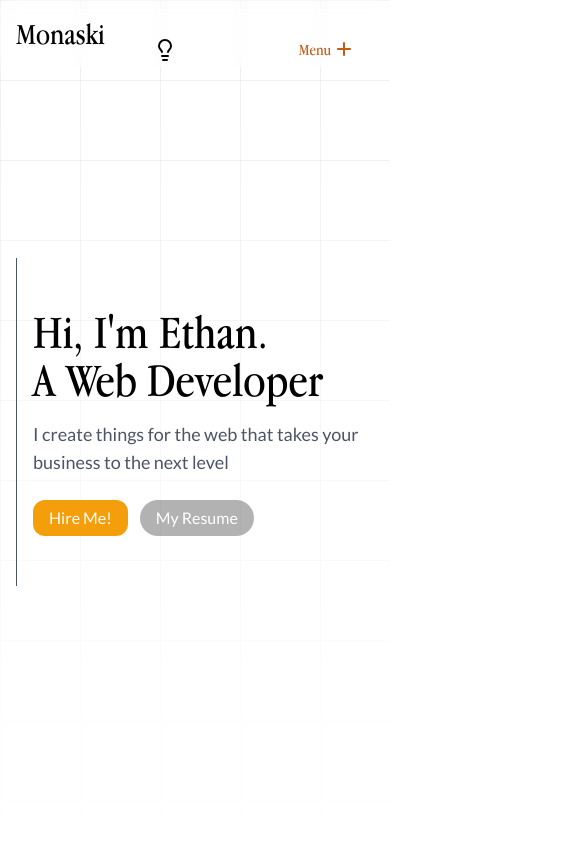
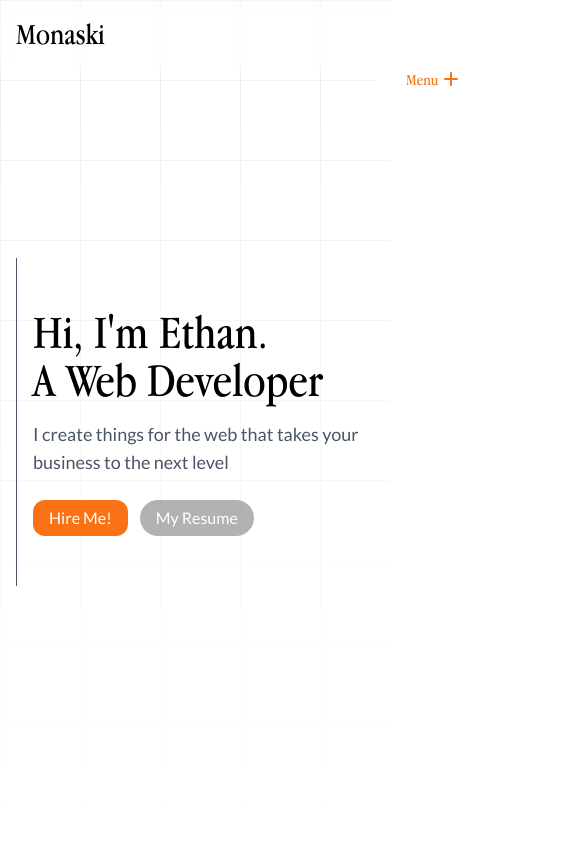
Before and after one commit to skidev101/my-portfolio, a Next.js app: page / in a window 390 px wide. Shown: the top 844 px of the page, 585 px wide, since content can reach past the window. Built offline with nearby package versions, Linux system fonts and the light colour scheme.

Commit message:
modified mobile nav

```diff
--- a/app/globals.css
+++ b/app/globals.css
@@ -9,7 +9,7 @@
   --card-foreground: oklch(0.2046 0 0);
   --popover: oklch(0.9911 0 0);
   --popover-foreground: oklch(0.4386 0 0);
-  --primary: oklch(0.7686 0.1647 70.0804);
+  --primary: oklch(70.485% 0.18669 47.592);
   --primary-foreground: oklch(0.2626 0.0147 166.4589);
   --secondary: oklch(0.994 0 0);
   --secondary-foreground: oklch(0.2046 0 0);
--- a/components/Hero.tsx
+++ b/components/Hero.tsx
@@ -70,7 +70,9 @@ const Hero = () => {
             </motion.p>
 
             <div className="flex mt-6 gap-3">
-              <Button className="px-4 py-2 text-md hover:scale-x-105 origin-left text-white transition-all duration-150 hover:cursor-pointer rounded-xl">
+              <Button
+              onClick={() => console.log("hire me!!")}
+              className="px-4 py-2 text-md hover:scale-x-105 origin-left text-white transition-all duration-150 hover:cursor-pointer rounded-xl">
                 Hire Me!
               </Button>
               <Button className="px-4 py-2 text-md hover:scale-x-108 origin-left text-white bg-black/30 hover:bg-black dark:bg-gray-600 transition-all duration-150 hover:cursor-pointer rounded-full">
--- a/components/ModeToggle.tsx
+++ b/components/ModeToggle.tsx
@@ -5,7 +5,7 @@ import { Lightbulb, Moon } from "lucide-react"
 import { useTheme } from "next-themes"
 import { Button } from "@/components/ui/button"
 
-export function ModeToggle() {
+export function ModeToggle({ className }: { className?: string }) {
   const { theme, setTheme } = useTheme()
 
   const toggleTheme = () => {
@@ -17,7 +17,7 @@ export function ModeToggle() {
       variant="ghost"
       size="icon"
       onClick={toggleTheme}
-      className="relative hover:cursor-pointer rounded-full"
+      className={`relative hover:cursor-pointer rounded-full ${ className }`}
     >
       <Lightbulb className="size-6 rotate-0 scale-100 transition-all dark:-rotate-90 dark:scale-0" />
       <Moon className="absolute size-6 rotate-90 scale-0 transition-all dark:rotate-0 dark:scale-100" />
--- a/components/Navbar.tsx
+++ b/components/Navbar.tsx
@@ -36,8 +36,8 @@ const Navbar = () => {
   ];
 
   return (
-    <>
-    <nav className="fixed z-10 top-0 w-full flex justify-between items-center p-4 backdrop-blur-sm">
+    <div className="relative">
+    <nav className="fixed z-20 top-0 w-full flex justify-between items-center p-4 backdrop-blur-sm">
       <h1 className="text-3xl font-heading">Monaski</h1>
 
       <div className="hidden sm:flex gap-3 items-center border border-gray-500 backdrop-blur-2xl rounded-3xl px-5 py-2 bg-white/70 dark:bg-black/50 text-gray-700 dark:text-gray-300">
@@ -67,26 +67,29 @@ const Navbar = () => {
       </div>
 
     </nav>
-      {/* <div style={{ height: "100vh", background: "#1a1a1a" }}> */}
+    <div className="fixed top-10 right-4 z-20 block sm:hidden">
+
         <StaggeredMenu
-          isFixed={true}
+          isFixed={false}
           position="right"
           items={menuItems}
           socialItems={socialItems}
           displaySocials={true}
           displayItemNumbering={true}
-          menuButtonColor="#C55A11"
-          openMenuButtonColor="#C55A11"
+          menuButtonColor="#F97316"
+          openMenuButtonColor="#F97316"
           changeMenuColorOnOpen={true}
           colors={["#C55A11", "#F97316"]}
-          // logoUrl="/logo.png"
-          accentColor="#C55A11"
+          accentColor="#F97316"
           onMenuOpen={() => console.log("Menu opened")}
           onMenuClose={() => console.log("Menu closed")}
           className="font-heading sm:hidden"
+          renderMenuContent={(isOpen) => (
+            isOpen && <ModeToggle className="text-black dark:text-white" />
+          )}
         />
-      {/* </div> */}
-    </>
+      </div>
+    </div>
   );
 };
 
--- a/components/Projects.tsx
+++ b/components/Projects.tsx
@@ -1,8 +1,47 @@
+"use client"
+
+import { FileText, Github, Linkedin, Twitter } from "lucide-react";
+import { ModeToggle } from "./ModeToggle";
+import StaggeredMenu from "./StaggeredMenu";
 
 const Projects = () => {
+  const menuItems = [
+      { label: "Home", ariaLabel: "Go to home page", link: "/" },
+      { label: "About", ariaLabel: "Learn about us", link: "/about" },
+      { label: "Services", ariaLabel: "View our services", link: "/services" },
+      { label: "Contact", ariaLabel: "Get in touch", link: "/contact" },
+    ];
+
+    const socialItems = [
+      { label: "Twitter", icon: <Twitter className="size-5" />, link: "https://x.com/monaski_" },
+      { label: "GitHub", icon: <Github className="size-5" />, link: "https://github.com/skidev101" },
+      { label: "LinkedIn", icon: <Linkedin className="size-5" />, link: "https://linkedin.com/in/ojomonaethaninedu" },
+      { label: "Resume", icon: <FileText className="size-5" />, link: "http://example.com/resume.pdf" },
+    ];
+
+
+
   return (
     <section className="relative flex justify-center flex-col min-h-screen font-sans-serif">
-      <h1>hello world</h1>
+      <StaggeredMenu
+          isFixed={false}
+          position="right"
+          items={menuItems}
+          socialItems={socialItems}
+          displaySocials={true}
+          displayItemNumbering={true}
+          menuButtonColor="#F97316"
+          openMenuButtonColor="#F97316"
+          changeMenuColorOnOpen={true}
+          colors={["#C55A11", "#F97316"]}
+          accentColor="#F97316"
+          onMenuOpen={() => console.log("Menu opened")}
+          onMenuClose={() => console.log("Menu closed")}
+          className="font-heading sm:hidden"
+          renderMenuContent={(isOpen) => (
+            isOpen && <ModeToggle className="text-black dark:text-white" />
+          )}
+        />
     </section>
   );
 };
--- a/components/StaggeredMenu.tsx
+++ b/components/StaggeredMenu.tsx
@@ -1,4 +1,4 @@
-"use client";
+// "use client";
 
 import React, { useCallback, useLayoutEffect, useRef, useState } from "react";
 import { gsap } from "gsap";
@@ -30,6 +30,7 @@ export interface StaggeredMenuProps {
   changeMenuColorOnOpen?: boolean;
   onMenuOpen?: () => void;
   onMenuClose?: () => void;
+  renderMenuContent?: (isOpen: boolean) => React.ReactNode;
 }
 
 export const StaggeredMenu: React.FC<StaggeredMenuProps> = ({
@@ -48,6 +49,7 @@ export const StaggeredMenu: React.FC<StaggeredMenuProps> = ({
   isFixed = false,
   onMenuOpen,
   onMenuClose,
+  renderMenuContent,
 }: StaggeredMenuProps) => {
   const [open, setOpen] = useState(false);
   const openRef = useRef(false);
@@ -408,10 +410,10 @@ export const StaggeredMenu: React.FC<StaggeredMenuProps> = ({
 
   return (
     <div
-      className={`sm-scope z-40 sm:z-0 ${
+      className={`sm-scope z-10 ${
         isFixed
           ? "fixed top-0 left-0 w-screen h-screen overflow-hidden"
-          : "w-full h-full"
+          : "w-full"
       }`}
     >
       <div
@@ -456,11 +458,18 @@ export const StaggeredMenu: React.FC<StaggeredMenuProps> = ({
           className="staggered-menu-header absolute top-0 left-0 w-full flex items-center justify-between p-[2em] bg-transparent pointer-events-none z-20"
           aria-label="Main navigation header"
         >
+         <div
+            className={`transition-all duration-300 delay-[400ms] ${
+              open ? "opacity-100" : "opacity-0"
+            }`}
+          >
+            {renderMenuContent?.(open)}
+          </div>
           <div
             className="sm-logo flex items-center select-none pointer-events-auto"
             aria-label="Logo"
           >
-            {logoUrl && (
+            {/* {logoUrl && (
               <img
                 src={logoUrl}
                 alt="Logo"
@@ -469,11 +478,8 @@ export const StaggeredMenu: React.FC<StaggeredMenuProps> = ({
                 width={110}
                 height={24}
               />
-            )}
+            )} */}
           </div>
-
-      {onMenuOpen && <ModeToggle />}
-
 
           <button
             ref={toggleBtnRef}
@@ -526,11 +532,10 @@ export const StaggeredMenu: React.FC<StaggeredMenuProps> = ({
         <aside
           id="staggered-menu-panel"
           ref={panelRef}
-          className="staggered-menu-panel absolute top-0 right-0 h-full bg-white flex flex-col p-[6em_2em_2em_2em] overflow-y-auto z-10 backdrop-blur-[12px]"
+          className="absolute top-0 right-0 h-full bg-white dark:bg-black/90 pl-10 pt-[6em] flex flex-col overflow-y-auto z-10 backdrop-blur-[12px]"
           style={{ WebkitBackdropFilter: "blur(12px)" }}
           aria-hidden={!open}
         >
-
           <div className="sm-panel-inner flex-1 flex flex-col gap-5">
             <ul
               className="sm-panel-list list-none m-0 p-0 flex flex-col gap-2"
@@ -544,7 +549,7 @@ export const StaggeredMenu: React.FC<StaggeredMenuProps> = ({
                     key={it.label + idx}
                   >
                     <a
-                      className="sm-panel-item relative text-black font-semibold text-[4rem] cursor-pointer leading-none tracking-[-2px] uppercase transition-[background,color] duration-150 ease-linear inline-block no-underline pr-[1.4em]"
+                      className=" relative text-black dark:text-white font-semibold text-[4rem] cursor-pointer leading-none tracking-[-2px] uppercase transition-[background,color] duration-150 ease-linear inline-block no-underline pr-[1.4em]"
                       href={it.link}
                       aria-label={it.ariaLabel}
                       data-index={idx + 1}
@@ -583,12 +588,11 @@ export const StaggeredMenu: React.FC<StaggeredMenuProps> = ({
                 >
                   {socialItems.map((s, i) => (
                     <li key={s.label + i} className="sm-socials-item">
-
                       <a
                         href={s.link}
                         target="_blank"
                         rel="noopener noreferrer"
-                        className="sm-socials-link flex items-center gap-2 text-[1.2rem] font-medium text-[#111] no-underline relative py-[2px] transition-[color,opacity] duration-300 ease-linear"
+                        className=" gap-2 text-[1.2rem] font-medium text-[#111] dark:text-white no-underline relative py-[2px] transition-[color,opacity] duration-300 ease-linear"
                       >
                         {s.icon} {s.label}
                       </a>
```
